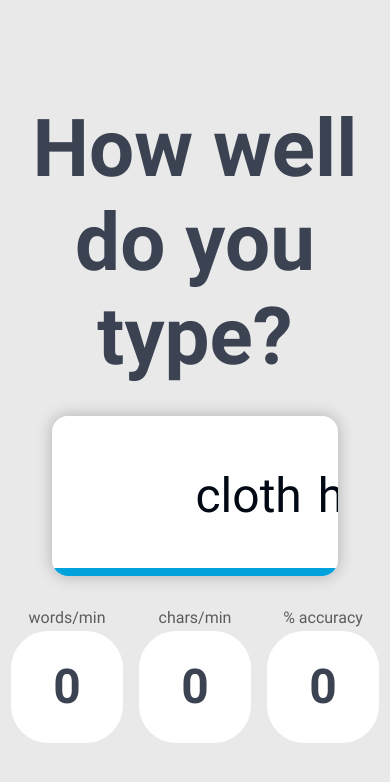
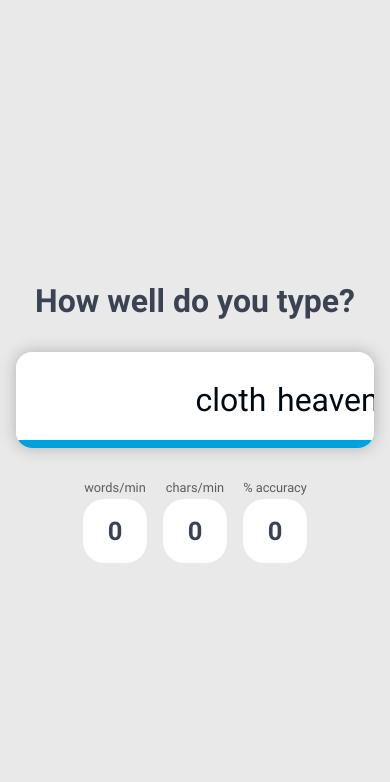
Before and after one commit to bokettodev/angular-typing-speed, an Angular app: page / in a window 390 px wide. Shown: the top 782 px of the page. Built offline with nearby package versions, Linux system fonts and the light colour scheme.

Commit message:
feat(markup): adaptive markup implemented

```diff
--- a/src/app/modules/typing-speed/components/input/input.component.scss
+++ b/src/app/modules/typing-speed/components/input/input.component.scss
@@ -1,4 +1,6 @@
 :host {
+  --font-size: 3rem;
+
   position: relative;
   cursor: text;
   display: flex;
@@ -25,12 +27,12 @@ section {
   > input {
     border: none;
     width: var(--input-element-width);
-    font-size: 3rem;
+    font-size: var(--font-size);
   }
 
   .words {
     display: flex;
-    gap: 1rem;
+    gap: calc(var(--font-size) / 3);
     width: calc(50% - var(--input-element-width) / 2);
 
     &:first-child {
@@ -39,7 +41,7 @@ section {
   }
 
   .word {
-    font-size: 3rem;
+    font-size: var(--font-size);
     white-space: nowrap;
 
     &--entering {
--- a/src/app/modules/typing-speed/components/statistics/statistics.component.scss
+++ b/src/app/modules/typing-speed/components/statistics/statistics.component.scss
@@ -1,11 +1,13 @@
+:host {
+  --amount-container-size: 7rem;
+}
+
 section {
   cursor: default;
   display: flex;
   gap: 1rem;
 
   .info-item {
-    --size: 7rem;
-
     display: flex;
     flex-direction: column;
     align-items: center;
@@ -16,17 +18,18 @@ section {
       display: flex;
       align-items: center;
       justify-content: center;
-      width: var(--size);
-      height: var(--size);
+      width: var(--amount-container-size);
+      height: var(--amount-container-size);
       color: var(--text-secondary-color);
-      font-size: 3rem;
+      font-size: calc(var(--amount-container-size) / 2.5);
       font-weight: bold;
       background-color: var(--bg-secondary-color);
-      border-radius: calc(var(--size) / 3);
+      border-radius: calc(var(--amount-container-size) / 3);
     }
 
     &__title {
       color: var(--text-tertiary-color);
+      font-size: calc(var(--amount-container-size) / 5);
     }
   }
 }
--- a/src/app/modules/typing-speed/components/typing-speed/typing-speed.component.scss
+++ b/src/app/modules/typing-speed/components/typing-speed/typing-speed.component.scss
@@ -22,4 +22,20 @@ article {
   > ts-input {
     width: 80%;
   }
+
+  @media (max-width: 767px) {
+    > h1 {
+      font-size: 2rem;
+    }
+
+    > ts-input {
+      --font-size: 2rem;
+      width: 100%;
+      height: 6rem;
+    }
+
+    > ts-statistics {
+      --amount-container-size: 4rem;
+    }
+  }
 }
```
